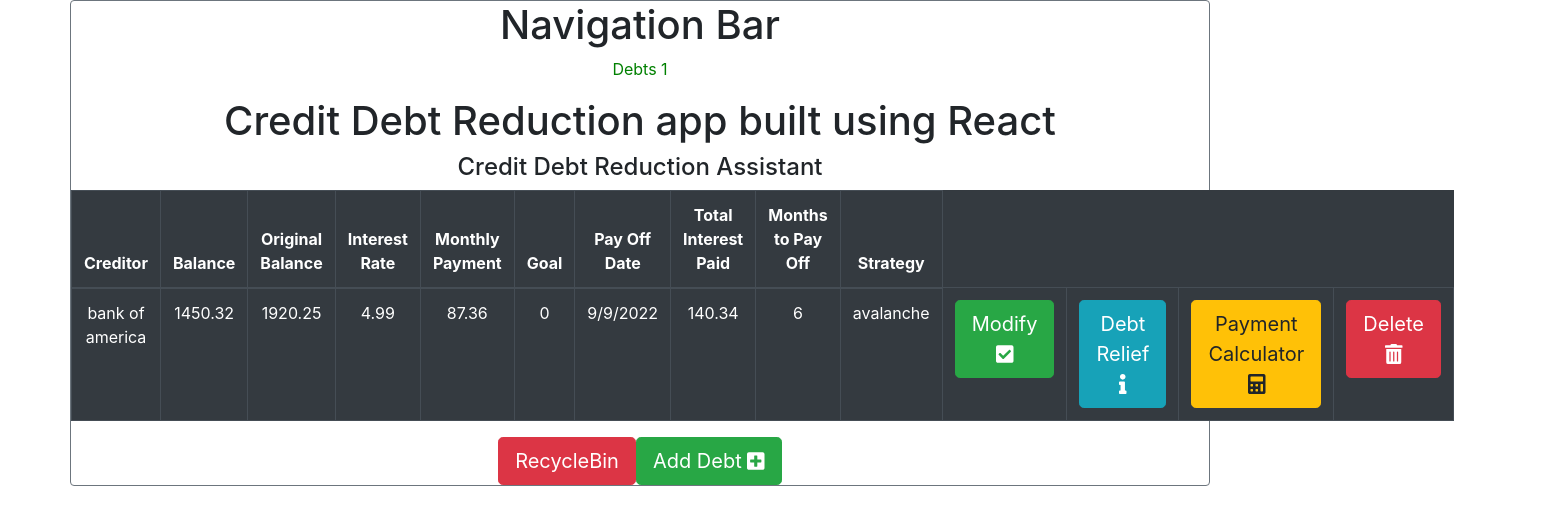
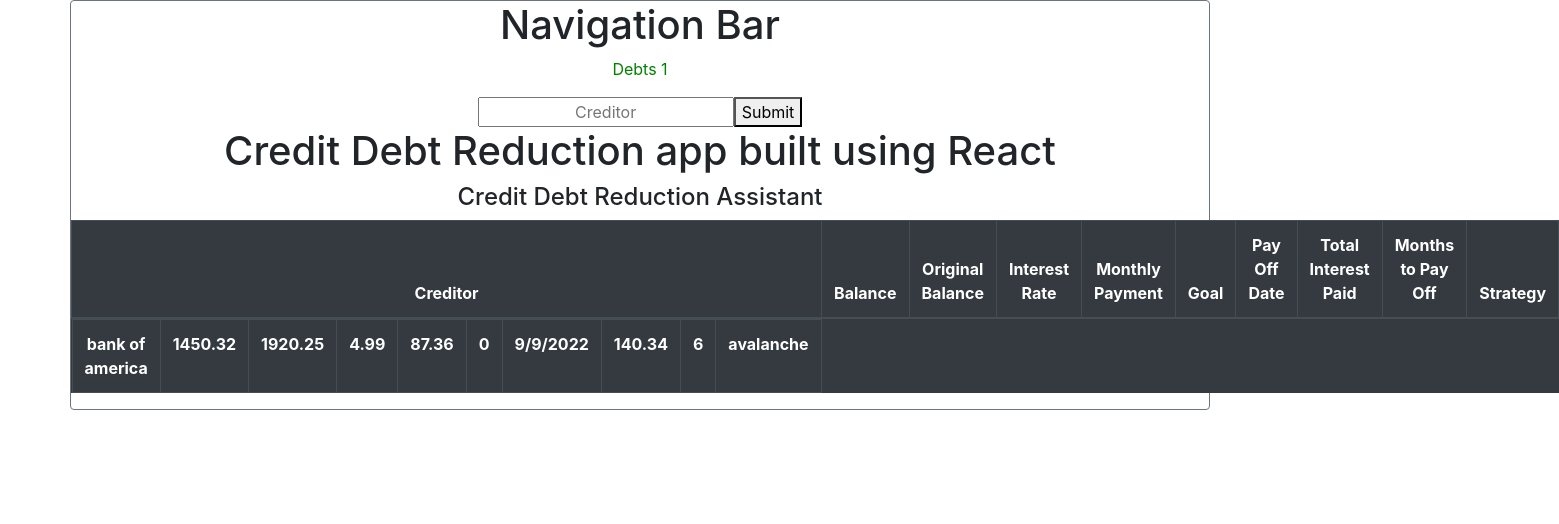
Before and after one commit to skosari/bills, a React (Create React App) app: page / in a window 1280 px wide. Shown: the top 524 px of the page, 1559 px wide, since content can reach past the window. Built offline with nearby package versions, Linux system fonts and the light colour scheme.

Commit message:
Developing contextapi not fit for master

```diff
--- a/src/App.js
+++ b/src/App.js
@@ -2,74 +2,25 @@ import React, { Component } from 'react';
 import {Table, Button} from 'reactstrap';
 import {faTrashAlt, faPlusSquare} from '@fortawesome/free-solid-svg-icons';
 import {FontAwesomeIcon} from '@fortawesome/react-fontawesome';
-import PaymentCalculator from './components/PaymentCalculator';
-import DebtRelief from './components/DebtRelief';
-import ModifyAccount from './components/ModifyAccount';
-// import AddDebt from './components/AddDebt';
+// import PaymentCalculator from './components/PaymentCalculator';
+// import DebtRelief from './components/DebtRelief';
+// import ModifyAccount from './components/ModifyAccount';
+import AddDebt from './components/AddDebt';
 import RecycleBin from './components/RecycleBin';
 import Popup from 'reactjs-popup';
 import Nav from './components/Nav';
 import {DebtProvider} from './components/DebtContext';
+import DebtList from './components/DebtList';
 
-class App extends Component {
-state = {
-  isLoading: false,
-  debts: [
-    {
-      id: 6,
-      creditor: 'bank of america',
-      balance: 1450.32,
-      originalbalance: 1920.25,
-      rate: 4.99,
-      payment: 87.36,
-      goal: 0,
-      paidoffdate: '9/9/2022',
-      totalinterestpaid: 140.34,
-      monthstopayoff: 6,
-      payoffstrategy: 'avalanche'
-    }
-  ],
-}
-delBtn(id) {
-  let updatedDebts = [...this.state.debts].filter(x => x.id !== id);
-  this.setState({ debts: updatedDebts }); //Logic to delete the item
-}
-
-
-
-render() {
-  const isLoading = this.state.isLoading;
-
-  if(isLoading){return <div>Loading...</div>};
-
-  const allDebts = this.state.debts;
-  let debtLineItems = allDebts.map(x =>
-    <tr key={x.id}>
-      <td>{x.creditor}</td>
-      <td>{x.balance}</td>
-      <td>{x.originalbalance}</td>
-      <td>{x.rate}</td>
-      <td>{x.payment} </td>
-      <td>{x.goal}</td>
-      <td>{x.paidoffdate}</td>
-      <td>{x.totalinterestpaid}</td>
-      <td>{x.monthstopayoff}</td>
-      <td>{x.payoffstrategy}</td>
-      <td><ModifyAccount /></td>
-      <td><DebtRelief balance={x.balance} rate={x.rate} paidoffdate={x.paidoffdate}/></td>
-      <td><PaymentCalculator balance={x.balance}/></td>
-      <td>
-        <Button className="btn btn-lg btn-danger" onClick={()=>{ if (window.confirm('Are you sure you wish to delete this item?')) this.delBtn(x.id) } }>Delete <FontAwesomeIcon icon={faTrashAlt} /></Button>
-      </td>
-    </tr>
-  );
+function App() {
 
   return(
 
     <div className='container border border-secondary rounded secondary' >
       <DebtProvider>
         <Nav />
-      </DebtProvider>
+        <AddDebt />
+
         <h1>Credit Debt Reduction app built using React</h1>
 
         <div className='row'>
@@ -99,31 +50,29 @@ render() {
                 </tr>
               </thead>
 
-            <tbody>
-              {this.state.debts.length === 0 ? <tr><td colSpan='9'>All Caught Up</td></tr> : debtLineItems}
-            </tbody>
+              <DebtList />
 
             </Table>
 
           </div>
         </div>
 
-      <RecycleBin />
+        {/* <RecycleBin /> */}
 
-      <Popup
+        {/* <Popup
           trigger={<button className="btn btn-lg btn-success"> Add Debt <FontAwesomeIcon icon={faPlusSquare} /></button>}
           modal
           closeOnDocumentClick
         >
-        {/* <AddDebt adddebt={this.adddebt}/> */}
-      </Popup>
-
+          <AddDebt adddebt={this.adddebt}/>
+        </Popup> */}
+      </DebtProvider>
     </div>
 
 
   );
 }
-}
+
 
 
 export default App;
--- a/src/components/AddDebt.js
+++ b/src/components/AddDebt.js
@@ -4,6 +4,7 @@ import {DebtContext} from './DebtContext';
 
 const AddDebt = () => {
 
+  const [debt, setDebt] = useContext(DebtContext);
   const [creditor, setCreditor] = useState('');
   const [balance, setbalance] = useState('');
   const [originalbalance, setBalance] = useState('');
@@ -15,7 +16,34 @@ const AddDebt = () => {
   const [monthstopayoff, setMonthstopayoff] = useState('');
   const [payoffstrategy, setPayoffstrategy] = useState('');
 
+  const addDebt = (e) => {
+    e.preventDefault();
+    setDebt(x => [...x, {
+      id: x.length + 1,
+      creditor: creditor,
+      balance: balance,
+      originalbalance: originalbalance,
+      rate: rate,
+      payment: payment,
+      goal: goal,
+      paidoffdate: paidoffdate,
+      totalinterestpaid: totalinterestpaid,
+      monthstopayoff: monthstopayoff,
+      payoffstrategy: payoffstrategy
+    }]);
+    setCreditor('');
+  }
 
+  const updateCreditor = (e) => {
+    setCreditor(e.target.value)
+  }
+
+  return (
+    <form name={addDebt} name='add'>
+      <input type='text' name='creditor' value={creditor} onChange={updateCreditor} required placeholder='Creditor' />
+      <button>Submit</button>
+    </form>
+  );
 }
 
 export default AddDebt;
--- /dev/null
+++ b/src/components/Debt.js
@@ -0,0 +1,21 @@
+import React from 'react';
+
+const Debt = ({creditor,balance,originalbalance,rate,payment,goal,paidoffdate,totalinterestpaid,monthstopayoff,payoffstrategy}) => {
+
+  return(
+    <div>
+      <th>{creditor}</th>
+      <th>{balance}</th>
+      <th>{originalbalance}</th>
+      <th>{rate}</th>
+      <th>{payment}</th>
+      <th>{goal}</th>
+      <th>{paidoffdate}</th>
+      <th>{totalinterestpaid}</th>
+      <th>{monthstopayoff}</th>
+      <th>{payoffstrategy}</th>
+    </div>
+  )
+}
+
+export default Debt;
--- /dev/null
+++ b/src/components/DebtList.js
@@ -0,0 +1,33 @@
+import React, {useState, useContext} from 'react';
+import Debt from './Debt';
+import {DebtContext} from './DebtContext'
+
+const DebtList = () => {
+  const [debt, setDebt] = useContext(DebtContext);
+  return(
+  <div>
+
+    {debt.map(x => (
+      <Debt
+        key = {x.id}
+        creditor={x.creditor}
+        balance={x.balance}
+        originalbalance = {x.originalbalance}
+        rate = {x.rate}
+        payment = {x.payment}
+        goal = {x.goal}
+        paidoffdate = {x.paidoffdate}
+        totalinterestpaid = {x.totalinterestpaid}
+        monthstopayoff = {x.monthstopayoff}
+        payoffstrategy = {x.payoffstrategy}
+      />
+    ))}
+
+
+  </div>
+  );
+}
+
+export default DebtList;
+
+  {/* {debt.length === 0 ? <tr><td colSpan='9'>All Caught Up</td></tr> : debt} */}
```
Also changed, not shown: src/components/.beforeContext.js. Lines whose indentation alone changed are shown as unchanged.
